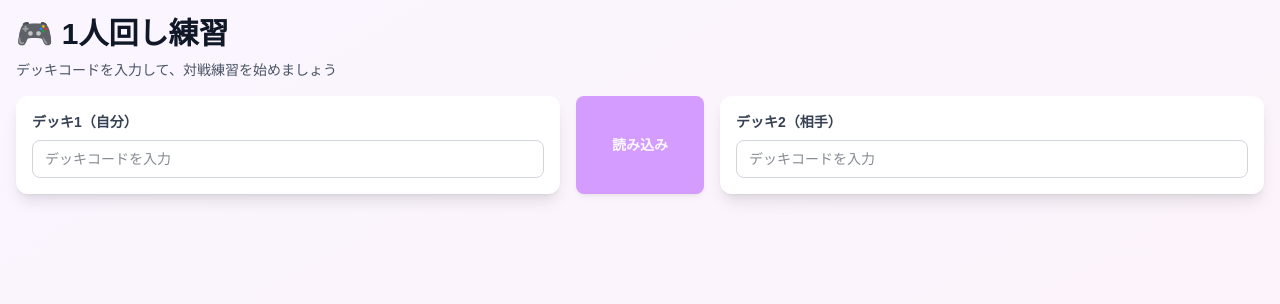
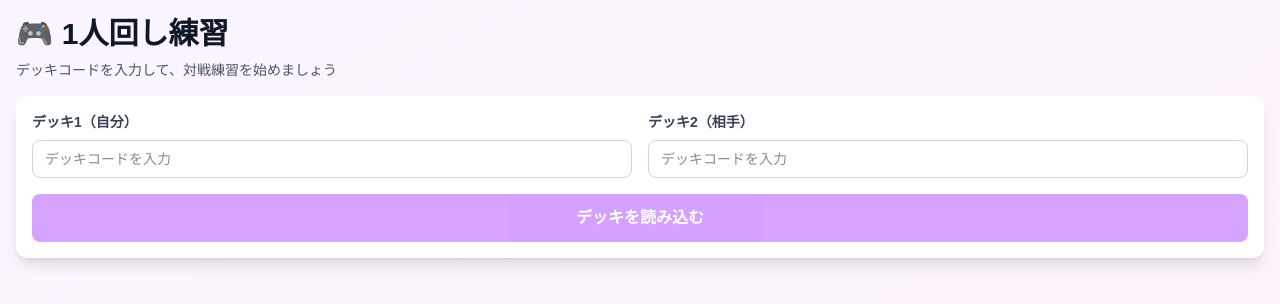
Before and after one commit to rmatsumoto3o3-blip/pokeka-app, a Next.js app: page /practice in a window 1280 px wide. Shown: the top 304 px of the page. Built offline with nearby package versions, Linux system fonts and the light colour scheme.

Commit message:
style(practice): REVERT to safe layout (single box inputs) - Undo 3-column split

```diff
--- a/app/practice/page.tsx
+++ b/app/practice/page.tsx
@@ -76,55 +76,53 @@ function PracticeContent() {
                     </p>
                 </div>
 
-                {/* Deck Code Input - Aligned with Practice Area */}
+                {/* Deck Code Input */}
                 {(!deck1.length || !deck2.length) && (
-                    <div className="w-full mb-4">
-                        <div className="grid grid-cols-[minmax(0,1fr)_auto_minmax(0,1fr)] gap-2 sm:gap-4 w-full">
-                            {/* Input 1 Card */}
-                            <div className="bg-white rounded-xl shadow-lg p-4">
+                    <div className="bg-white rounded-xl shadow-lg p-4 mb-4">
+                        <div className="grid grid-cols-1 md:grid-cols-2 gap-4">
+                            {/* Deck 1 Input */}
+                            <div>
                                 <label className="block text-sm font-semibold text-gray-700 mb-2">
                                     デッキ1（自分）
                                 </label>
-                                <div className="flex flex-col gap-2">
+                                <div className="flex gap-2">
                                     <input
                                         type="text"
                                         value={deckCode1}
                                         onChange={(e) => setDeckCode1(e.target.value)}
                                         placeholder="デッキコードを入力"
-                                        className="w-full px-3 py-2 border border-gray-300 rounded-lg focus:outline-none focus:ring-2 focus:ring-purple-500 text-gray-900 text-sm"
+                                        className="flex-1 px-3 py-2 border border-gray-300 rounded-lg focus:outline-none focus:ring-2 focus:ring-purple-500 text-gray-900 text-sm"
                                         disabled={loading}
                                     />
                                 </div>
                             </div>
 
-                            {/* Center Action */}
-                            <div className="w-24 sm:w-28 md:w-32 flex-shrink-0 flex items-center justify-center">
-                                <button
-                                    onClick={() => loadDecks()}
-                                    disabled={loading || (!deckCode1 && !deckCode2)}
-                                    className="w-full h-full min-h-[50px] px-2 bg-purple-500 text-white rounded-lg font-bold hover:bg-purple-600 disabled:opacity-50 disabled:cursor-not-allowed transition text-xs sm:text-sm shadow-md flex items-center justify-center"
-                                >
-                                    {loading ? '...' : '読み込み'}
-                                </button>
-                            </div>
-
-                            {/* Input 2 Card */}
-                            <div className="bg-white rounded-xl shadow-lg p-4">
+                            {/* Deck 2 Input */}
+                            <div>
                                 <label className="block text-sm font-semibold text-gray-700 mb-2">
                                     デッキ2（相手）
                                 </label>
-                                <div className="flex flex-col gap-2">
+                                <div className="flex gap-2">
                                     <input
                                         type="text"
                                         value={deckCode2}
                                         onChange={(e) => setDeckCode2(e.target.value)}
                                         placeholder="デッキコードを入力"
-                                        className="w-full px-3 py-2 border border-gray-300 rounded-lg focus:outline-none focus:ring-2 focus:ring-purple-500 text-gray-900 text-sm"
+                                        className="flex-1 px-3 py-2 border border-gray-300 rounded-lg focus:outline-none focus:ring-2 focus:ring-purple-500 text-gray-900 text-sm"
                                         disabled={loading}
                                     />
                                 </div>
                             </div>
                         </div>
+
+                        <button
+                            onClick={() => loadDecks()}
+                            disabled={loading || (!deckCode1 && !deckCode2)}
+                            className="mt-4 w-full px-6 py-3 bg-purple-500 text-white rounded-lg font-semibold hover:bg-purple-600 disabled:opacity-50 disabled:cursor-not-allowed transition"
+                        >
+                            {loading ? '読み込み中...' : 'デッキを読み込む'}
+                        </button>
+
                         {error && (
                             <div className="mt-4 p-3 bg-red-50 border border-red-200 rounded-lg text-red-700 text-sm">
                                 {error}
```
